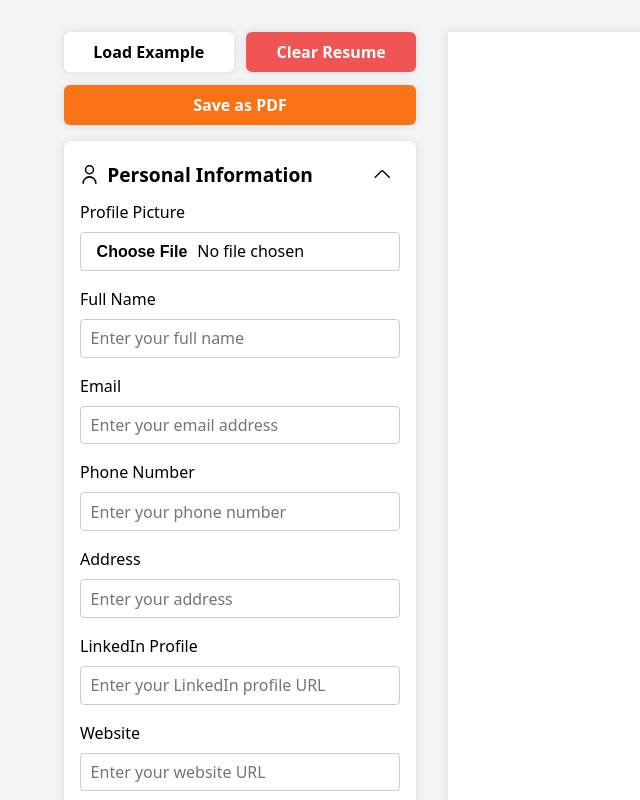
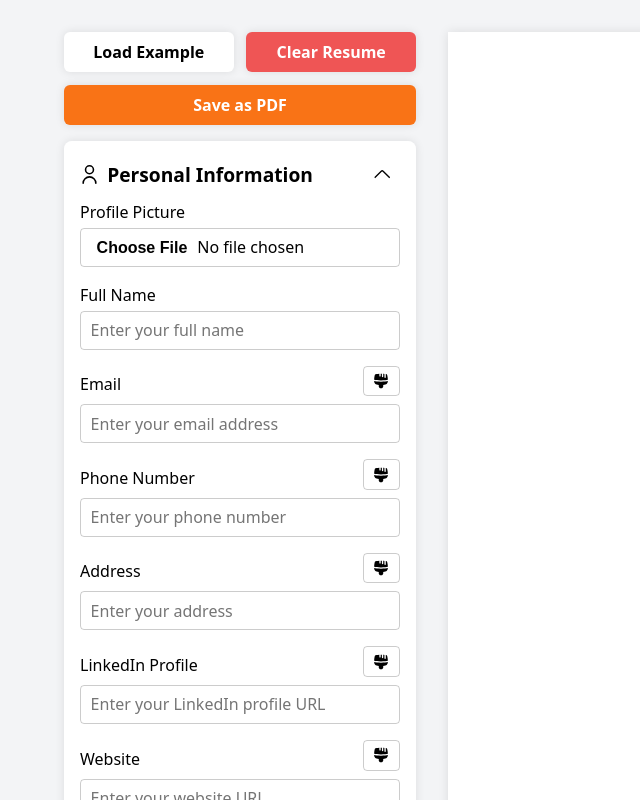
Before and after one commit to wrzdx/CV-Application, a React (Vite) app: page / in a window 1280 px wide. Both pictures are taken after a click on the element "Personal Information". Shown: the top 800 px of the page, without its empty margins (0-640 px from the left). Built offline with nearby package versions, Linux system fonts and the light colour scheme.

Commit message:
Add color pickers to personal info form

```diff
--- a/src/components/PersonalInfo.jsx
+++ b/src/components/PersonalInfo.jsx
@@ -1,11 +1,14 @@
 import './../styles/PersonalInfo.css'
+import ColorPicker from './ColorPicker'
 
-function InputGroup({ id, name, inputProps }) {
+function InputGroup({ id, name, inputProps, colorPicker = false }) {
   return (
-    <p className="input-group">
-      <label htmlFor={id}>{name}</label>
+    <div className={'input-group'}>
+      <p>{name}</p>
+      {colorPicker && <ColorPicker miniMode={true} />}
+      <label htmlFor={id}></label>
       <input id={id} {...inputProps} />
-    </p>
+    </div>
   )
 }
 
@@ -47,6 +50,7 @@ export default function PersonalInfo() {
             required: true,
             maxLength: 32,
           },
+          colorPicker: true,
         }}
       />
       <InputGroup
@@ -60,6 +64,7 @@ export default function PersonalInfo() {
             required: true,
             maxLength: 15,
           },
+          colorPicker: true,
         }}
       />
       <InputGroup
@@ -73,6 +78,7 @@ export default function PersonalInfo() {
             required: true,
             maxLength: 64,
           },
+          colorPicker: true,
         }}
       />
       <InputGroup
@@ -85,6 +91,7 @@ export default function PersonalInfo() {
             placeholder: 'Enter your LinkedIn profile URL',
             maxLength: 64,
           },
+          colorPicker: true,
         }}
       />
       <InputGroup
@@ -97,6 +104,7 @@ export default function PersonalInfo() {
             placeholder: 'Enter your website URL',
             maxLength: 64,
           },
+          colorPicker: true,
         }}
       />
     </div>
--- a/src/styles/PersonalInfo.css
+++ b/src/styles/PersonalInfo.css
@@ -1,15 +1,20 @@
+.input-group {
+  display: grid;
+  grid-template-columns: 1fr auto;
+  align-items: end;
+  row-gap: 0.25rem;
+}
 
 .input-group:not(:last-child) {
   margin-bottom: 1rem;
 }
 
-.input-group label {
-  display: block;
-  margin-bottom: 0.5rem;
+.input-group p {
   font-weight: 500;
 }
 
 .input-group input {
+  grid-column: span 2;
   padding: 0.4rem 0.6rem;
   border: 1px solid rgba(0, 0, 0, 0.2);
   border-radius: 0.25rem;
```
